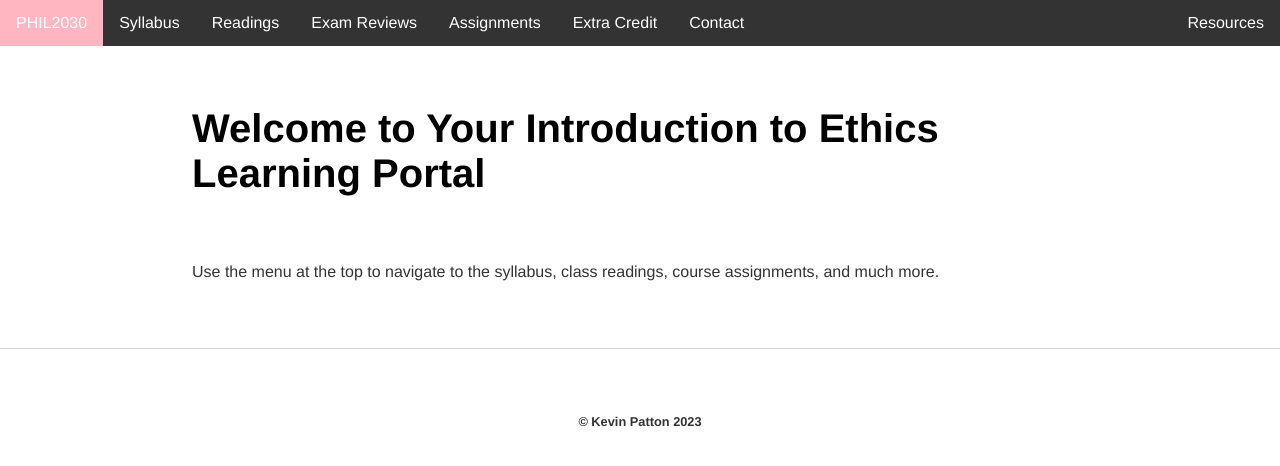
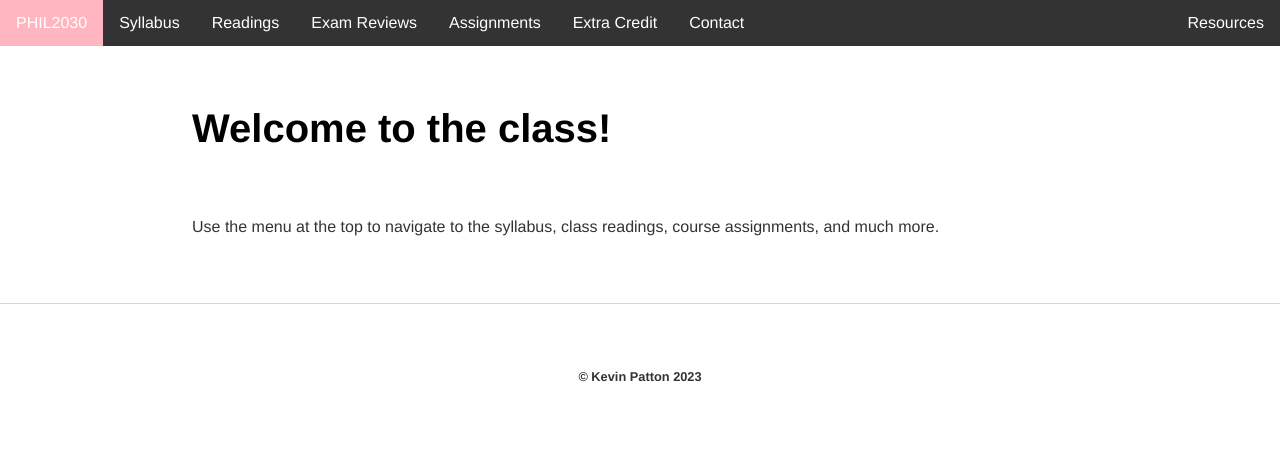
Before and after one commit to kevinjpatton/kevinjpatton.github.io, a Jekyll site: the page built from teaching/phil_2030/index.html, in a window 1280 px wide. Shown: the top 466 px of the page. Built offline with Jekyll 4.4.1, drawn with Linux system fonts in a browser that asks for light colours; Markdown is read by kramdown in place of the engine named in the settings.

Commit message:
Update index.html

```diff
--- a/teaching/phil_2030/index.html
+++ b/teaching/phil_2030/index.html
@@ -2,5 +2,5 @@
 layout: 2030
 title: Teaching - Phil 2030
 ---
-<h1>Welcome to Your Introduction to Ethics Learning Portal</h1>
+<h1>Welcome to the class!</h1>
 <p>Use the menu at the top to navigate to the syllabus, class readings, course assignments, and much more.</p>
```
